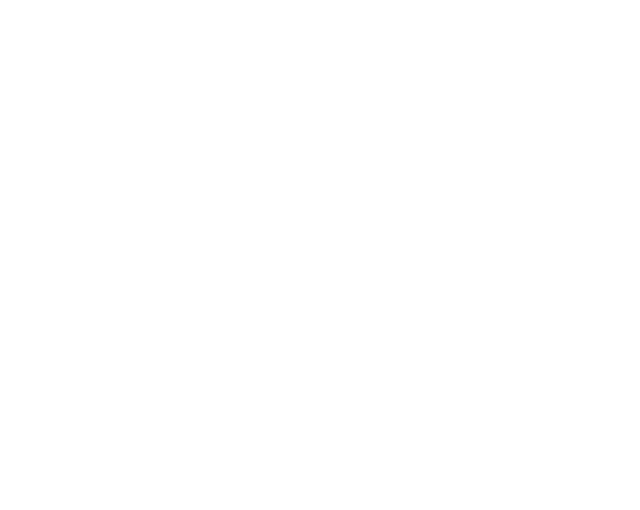
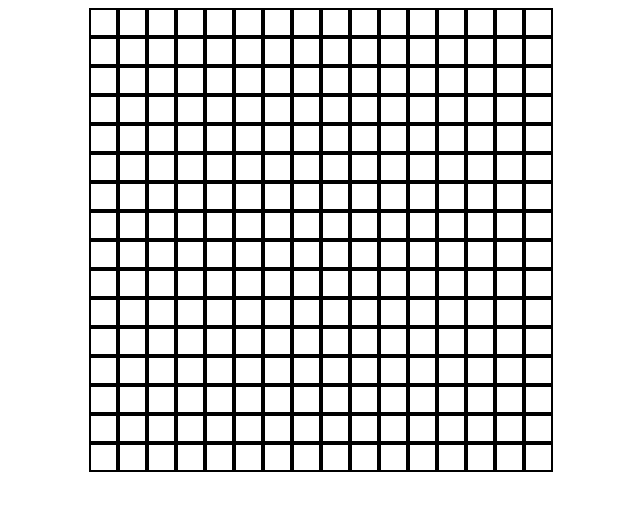
Before and after one commit to RenoldThomas/etch-a-sketch, a plain HTML site: page index.html in a window 1280 px wide. Shown: the whole page, without its empty margins (319-959 px from the left). Drawn offline with Linux system fonts and the light colour scheme.

Commit message:
Edit files to create and center grid
I created the grid using javascript for loops and also added a
"mouseover" listener to each of the squares in the grids.

```diff
--- a/index.html
+++ b/index.html
@@ -8,6 +8,9 @@
 </head>
 <body>
 
+    <div id="container">
+
+    </div>
 
     <script src="script.js"></script>
 </body>
--- a/script.js
+++ b/script.js
@@ -0,0 +1,21 @@
+const container = document.querySelector("#container");
+
+const GRID_SIZE = 16;
+
+//To fill container with # of columns
+for (let i = 1; i <= GRID_SIZE; i++) {
+    const column = document.createElement("div");
+    column.classList.add("rows");
+
+    //To fill column with # of divs
+    for (let i = 1; i <= GRID_SIZE; i++) {
+        const div = document.createElement("div");
+
+        //Add hover over effect for each div
+        div.addEventListener("mouseover", (e) => {
+            e.target.style.backgroundColor = "red";
+        })
+        column.appendChild(div);
+    }
+    container.appendChild(column);
+}
--- a/styles.css
+++ b/styles.css
@@ -0,0 +1,16 @@
+#container {
+    /* border: 2px solid black; */
+    display: flex;
+    flex-direction: column;
+    align-items: center;
+}
+
+.rows {
+    display: flex;
+}
+
+.rows div {
+    border: 2px solid black;
+    width: 25px;
+    height: 25px;
+}
```
